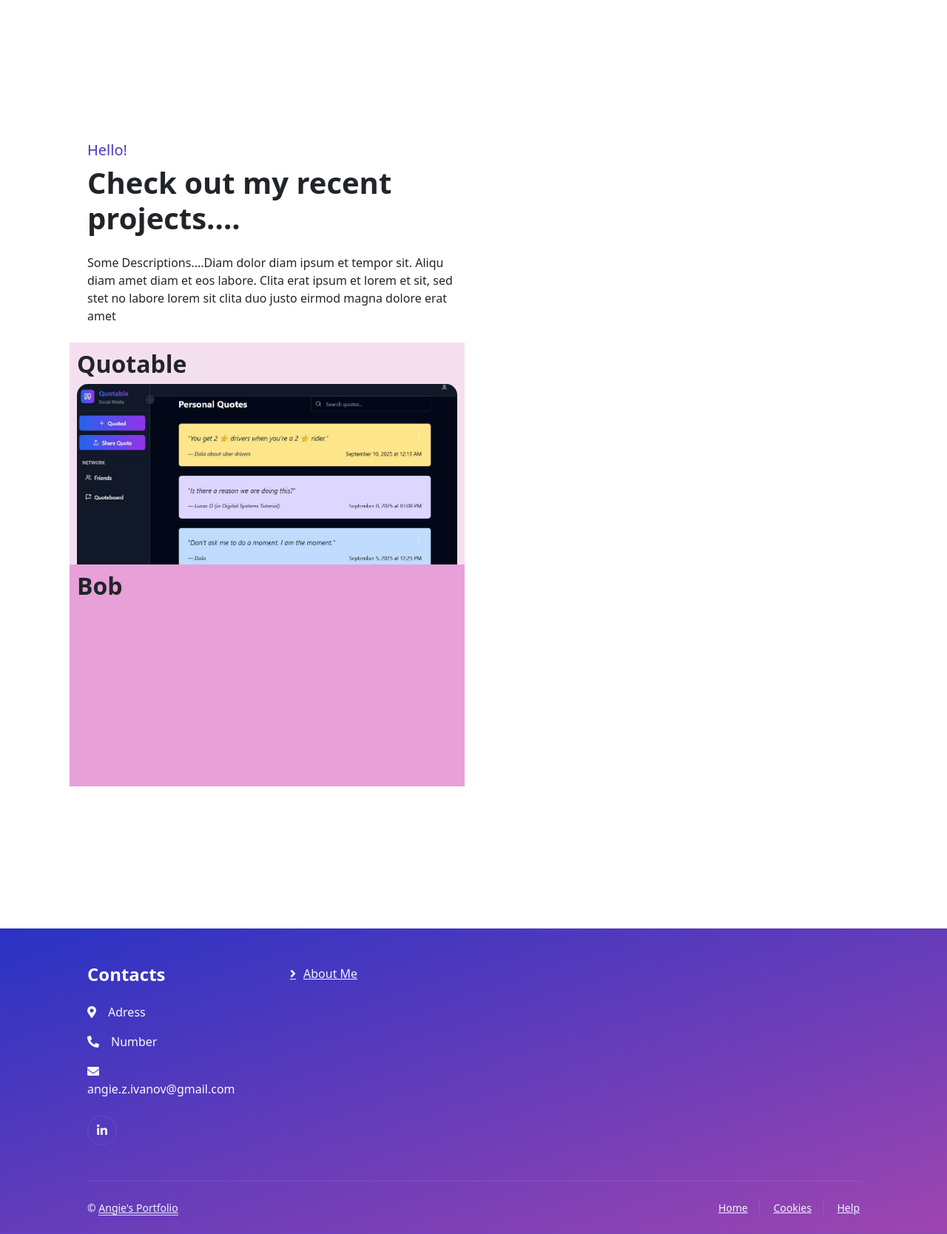
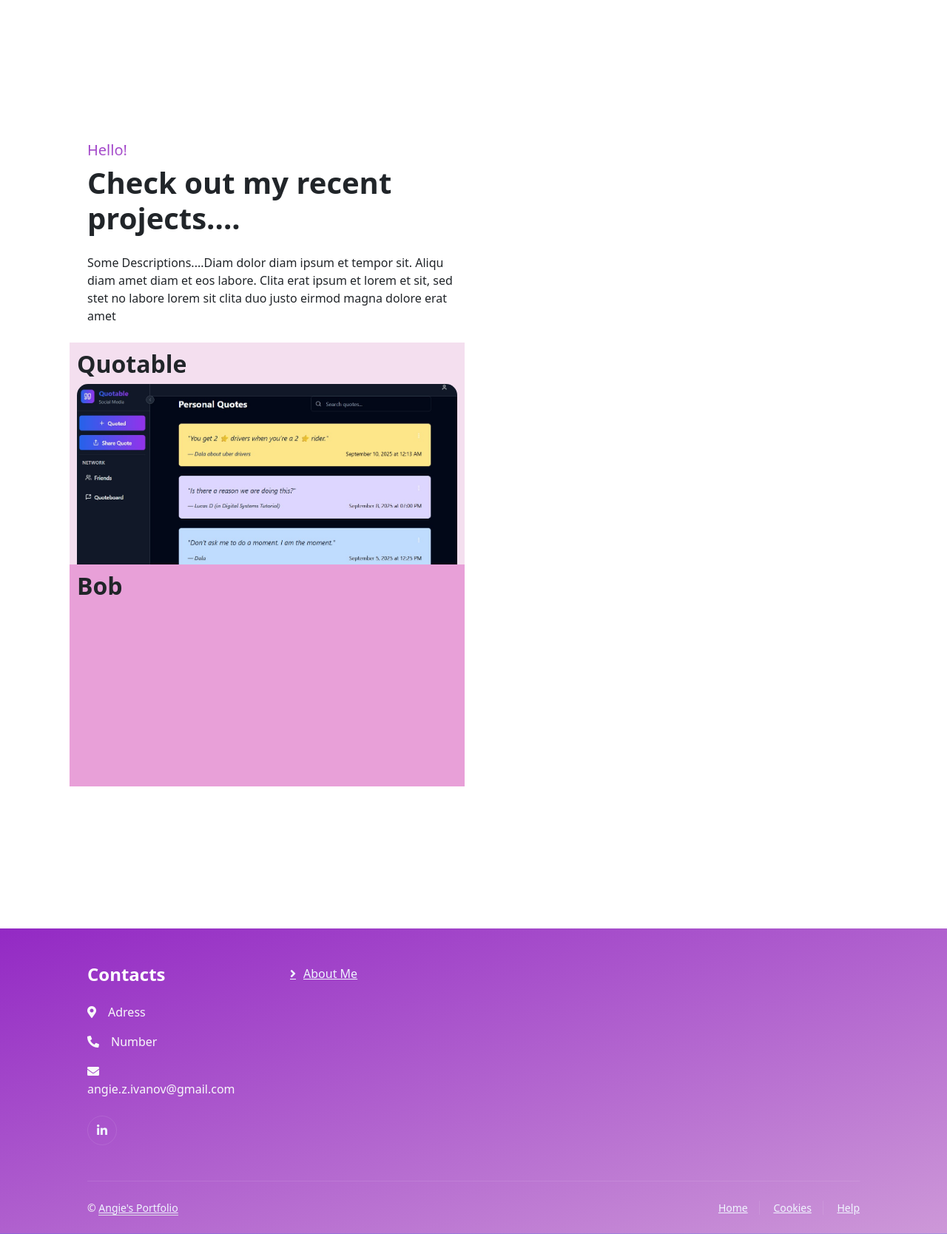
Before and after one commit to geraldbean/angies-projects, a PHP site: page / in a window 1280 px wide. Shown: the part 557-2225 px from the top of the page at 74% size. Run offline with PHP 8.4, Linux system fonts and the light colour scheme; some libraries are stand-ins or nearby versions.

Commit message:
color scheme

```diff
--- a/HomePage/css/style.css
+++ b/HomePage/css/style.css
@@ -1,6 +1,6 @@
 :root {
-    --primary: #2933c4;
-    --secondary: #9f45b0;
+    --primary: #9329c4;
+    --secondary: #cd98d8;
     --light: #F0F6FF;
     --dark: #2c2929;
 }
```
